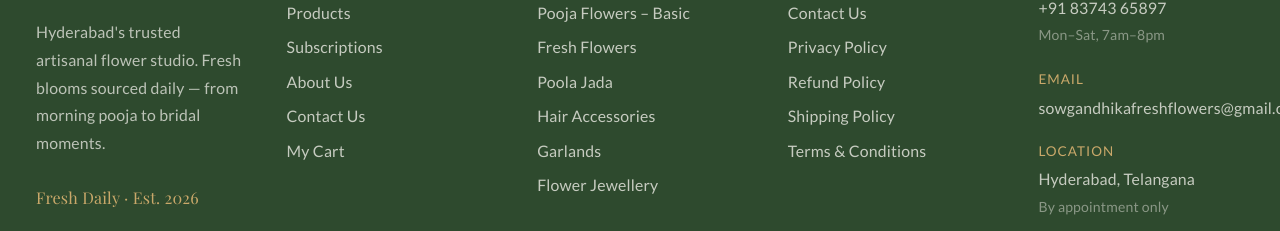
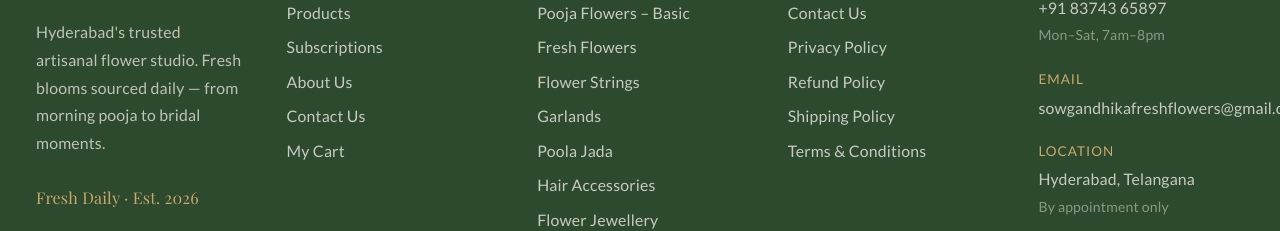
Before and after one commit to Chinna0107/flowers, a React (Vite) app: page / in a window 1280 px wide. Shown: the part 2733-2964 px from the top of the page. Built offline with nearby package versions, Linux system fonts and the light colour scheme; no server answers; a web font is replaced by a local one.

Commit message:
Production 2.23

```diff
--- a/src/components/Footer.jsx
+++ b/src/components/Footer.jsx
@@ -20,9 +20,10 @@ const CATEGORIES = [
   { to: "/products?cat=pooja-premium", label: "Pooja Flowers – Premium" },
   { to: "/products?cat=pooja-basic",   label: "Pooja Flowers – Basic" },
   { to: "/products?cat=fresh",         label: "Fresh Flowers" },
+  { to: "/products?cat=flower-strings", label: "Flower Strings" },
+  { to: "/products?cat=garlands",      label: "Garlands" },
   { to: "/products?cat=poola-jada",    label: "Poola Jada" },
   { to: "/products?cat=hair-accessories", label: "Hair Accessories" },
-  { to: "/products?cat=garlands",      label: "Garlands" },
   { to: "/products?cat=jewellery",     label: "Flower Jewellery" },
 ];
 
```
